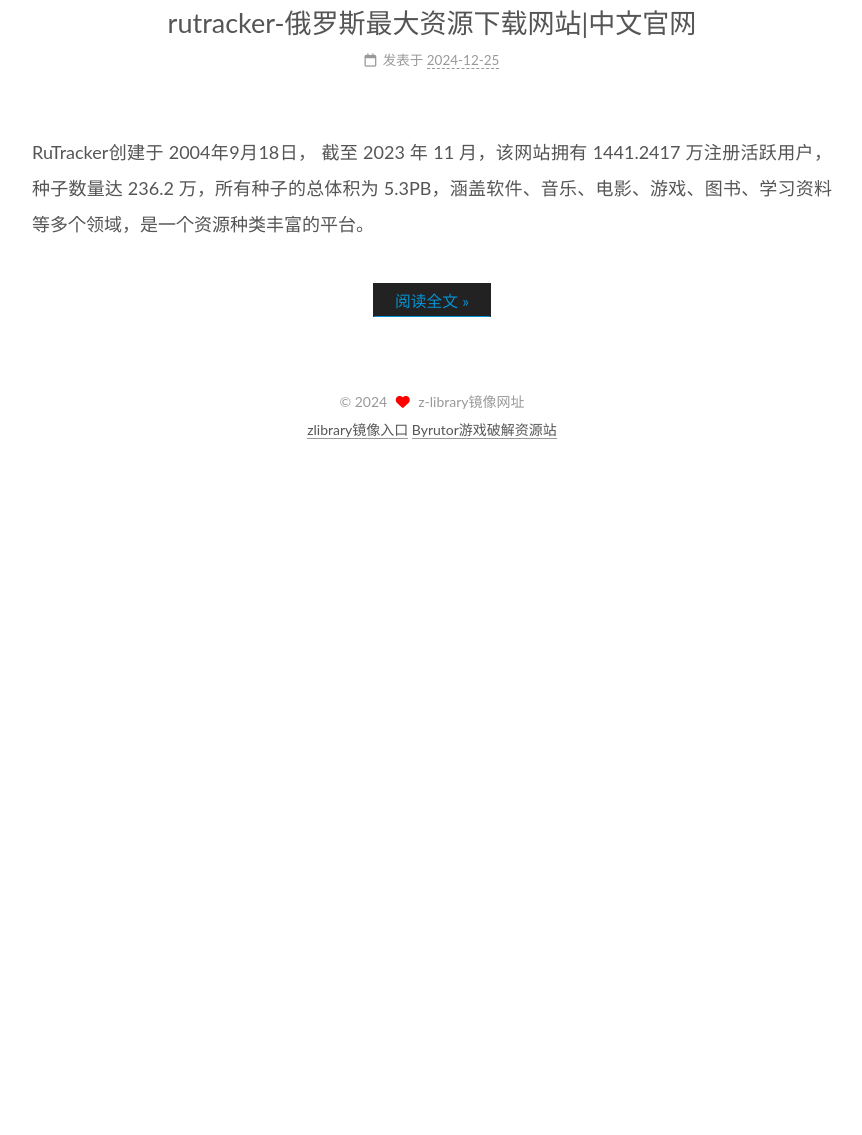
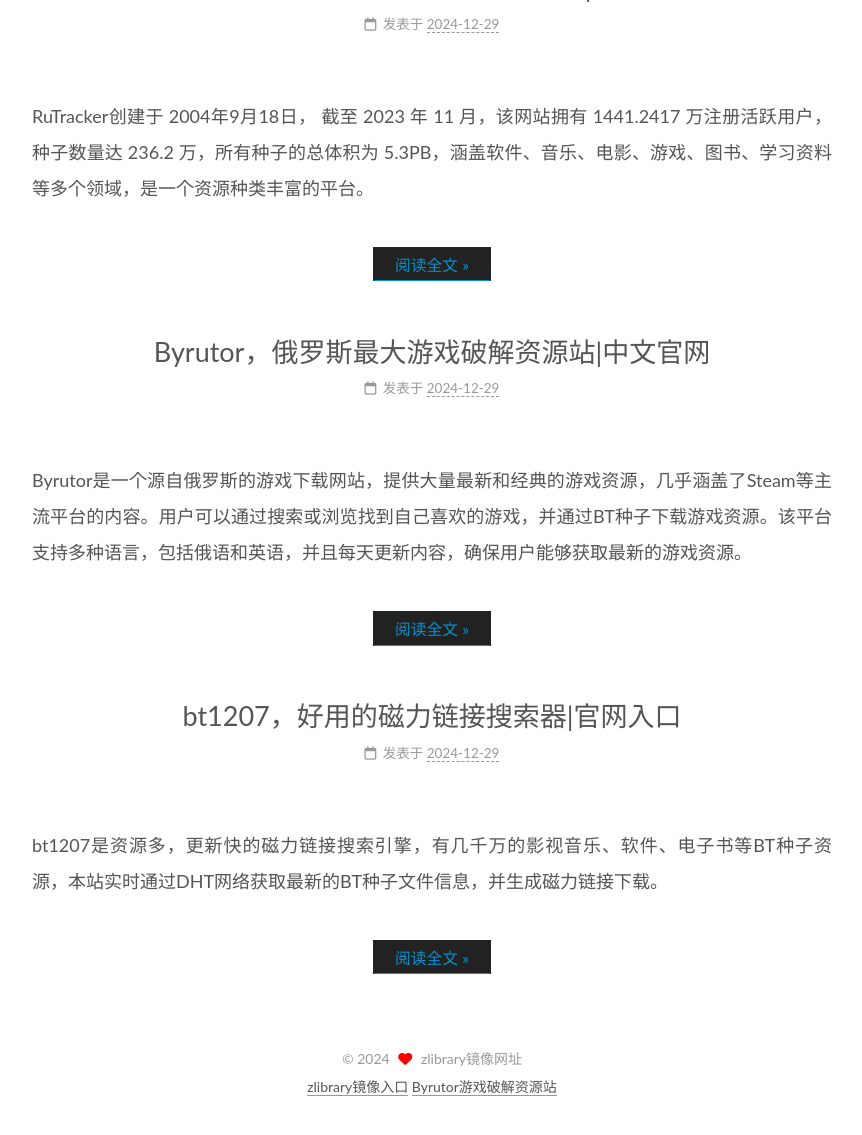
Before and after one commit to zlibrarytt/zlibrarytt.github.io, a plain HTML site: page index.html in a window 1280 px wide. Shown: the part 1099-2234 px from the top of the page, without its empty margins (208-1070 px from the left). Before the commit the page ends 1623 px from the top, so only its background shows below. Drawn offline with nearby package versions, Linux system fonts and the light colour scheme.

Commit message:
Update index.html

```diff
--- a/index.html
+++ b/index.html
@@ -73,19 +73,19 @@
         }
     }</script>
     <script src="/js/config.js"></script>
-    <meta name="keywords" content="zlibrary电子图书馆，磁力熊猫，RuTracker"/>
-    <meta name="description" content="最新官方入口，实时更新国内可用镜像网址，免费下载电子书">
-    <meta property="og:description" content="z-library镜像网址-官方入口，免费下载电子书">
+    <meta name="keywords" content="zlibrary电子图书馆，磁力熊，RuTracker，1207bt，byrutor游戏"/>
+    <meta name="description" content="zlibrary最新官方入口，实时更新国内可用镜像网址，免费下载电子书">
+    <meta property="og:description" content="zlibrary镜像网址-官方入口，免费下载电子书">
     <meta property="og:type" content="website">
-    <meta property="og:title" content="z-library镜像网址">
-    <meta property="og:site_name" content="z-library镜像网址">
+    <meta property="og:title" content="zlibrary镜像网址">
+    <meta property="og:site_name" content="zlibrary镜像网址">
     <meta property="og:locale" content="zh_CN">
-    <meta property="article:author" content="z-library镜像网址">
+    <meta property="article:author" content="zlibrary镜像网址">
     <script class="next-config" data-name="page" type="application/json">{"sidebar": "", "isHome": true, "isPost": false, "lang": "zh-CN", "comments": "", "permalink": "", "path": "index.html", "title": ""}</script>
     <script class="next-config" data-name="calendar" type="application/json">""</script>
-    <title>z-library镜像网址</title>
+    <title>zlibrary镜像网址</title>
     <noscript><link rel="stylesheet" href="/css/noscript.css"></noscript>
-    <link rel="alternate" href="/atom.xml" title="z-library镜像网址" type="application/atom+xml">
+    <link rel="alternate" href="/atom.xml" title="zlibrary镜像网址" type="application/atom+xml">
 </head>
 
 <body class="use-motion">
@@ -103,7 +103,7 @@
                     </div>
 
                     <div class="site-meta">
-                        <a href="/" class="brand" rel="start"><i class="logo-line"></i><h1 class="site-title">z-library镜像网址</h1><i class="logo-line"></i></a>
+                        <a href="/" class="brand" rel="start"><i class="logo-line"></i><h1 class="site-title">zlibrary镜像网址</h1><i class="logo-line"></i></a>
                         <p class="site-subtitle" itemprop="description"></p>
                     </div>
                 </div>
@@ -122,9 +122,9 @@
 
                     <div class="site-overview-wrap sidebar-panel">
                         <div class="site-author animated" itemprop="author" itemscope>
-                            <img class="site-author-image" itemprop="image" alt="z-library镜像网址" src="/images/logo.PNG">
-                            <p class="site-author-name" itemprop="name">z-library镜像网址</p>
-                            <div class="site-description" itemprop="description">z-library镜像网址</div>
+                            <img class="site-author-image" itemprop="image" alt="zlibrary镜像网址" src="/images/logo.PNG">
+                            <p class="site-author-name" itemprop="name">zlibrary镜像网址</p>
+                            <div class="site-description" itemprop="description">zlibrary镜像网址</div>
                         </div>
                         <div class="links-of-author animated">
                             <span class="links-of-author-item">
@@ -143,7 +143,7 @@
                     <div style="margin-bottom: 50px; clear: both">
                         <header class="post-header">
                             <h2 class="post-title" itemprop="name headline">
-                                <a href="/p/z-librarydizhi.html" class="post-title-link" itemprop="url">zlibrary电子图书馆最新官方入口网站/镜像地址（持续更新）</a>
+                                <a href="/p/z-library.html" class="post-title-link" itemprop="url">zlibrary电子图书馆入口，最新镜像网址 官网地址（持续更新）</a>
                             </h2>
 
                             <div class="post-meta-container">
@@ -153,7 +153,7 @@
                                       <i class="far fa-calendar"></i>
                                     </span>
                                     <span class="post-meta-item-text">发表于</span>
-                                    <time title="创建时间：2024-12-25" itemprop="dateCreated datePublished" datetime="2024-12-25">2024-12-25</time>
+                                    <time title="创建时间：2024-12-29" itemprop="dateCreated datePublished" datetime="2024-12-29">2024-12-29</time>
                                   </span>
                                 </div>
                             </div>
@@ -161,7 +161,7 @@
                         <div class="post-body" itemprop="articleBody">
                             <p>zlibrary起始于 Library Genesis 的镜像站点，之后规模不断扩大。其在发展过程中经历了多次域名变更和被封锁等情况。据 2023 年 2 月该网站发布的数据，其馆藏超过 1335 万本图书以及 8480 万篇文章，涵盖学术期刊文章、学术著作和各类普通兴趣书籍等，资源类型丰富，是全球最大的电子书库及科学文章存储库之一。</p>
                             <div class="post-button">
-                                <a class="btn" href="/p/z-librarydizhi.html" rel="contents">阅读全文 &raquo;</a>
+                                <a class="btn" href="/p/z-library.html" rel="contents">阅读全文 &raquo;</a>
                             </div>
                         </div>
                     </div>
@@ -171,7 +171,7 @@
                     <div style="margin-bottom: 50px; clear: both">
                         <header class="post-header">
                             <h2 class="post-title" itemprop="name headline">
-                                <a href="/p/cilixiongmao" class="post-title-link" itemprop="url">磁力熊猫-最懂您的磁力链接搜索引擎|备用</a>
+                                <a href="/p/cilixiong" class="post-title-link" itemprop="url">磁力熊，豆瓣高分电影1080P磁力链接下载|官网入口</a>
                             </h2>
 
                             <div class="post-meta-container">
@@ -181,15 +181,15 @@
                                       <i class="far fa-calendar"></i>
                                     </span>
                                     <span class="post-meta-item-text">发表于</span>
-                                    <time title="创建时间：2024-12-25" itemprop="dateCreated datePublished" datetime="2024-12-25">2024-12-25</time>
+                                    <time title="创建时间：2024-12-29" itemprop="dateCreated datePublished" datetime="2024-12-29">2024-12-29</time>
                                   </span>
                                 </div>
                             </div>
                         </header>
                         <div class="post-body" itemprop="articleBody">
-                            <p>磁力熊猫是一款专注于磁力链接搜索的引擎。磁力熊猫凭借其强大的磁力搜索功能、智能引擎检测与筛选排序、简洁明了的用户界面、丰富的资源储备以及安全稳定的下载体验，成为了一款备受用户喜爱的磁力链接搜索与下载工具。无论你是电影爱好者、音乐发烧友还是图片收藏家，磁力熊猫都能满足你的需求，帮助你轻松获取所需资源。</p>
+                            <p>磁力熊是一款综合性的磁力链接搜索与下载工具，支持多种文件格式的磁力链接下载，涵盖影视、音乐、游戏等多种资源类型。它通过强大的搜索引擎技术，整合全球范围内的磁力资源，为用户提供精准的搜索结果和高效的下载服务。</p>
                             <div class="post-button">
-                                <a class="btn" href="/p/cilixiongmao.html" rel="contents">阅读全文 &raquo;</a>
+                                <a class="btn" href="/p/cilixiong.html" rel="contents">阅读全文 &raquo;</a>
                             </div>
                         </div>
                     </div>
@@ -200,7 +200,7 @@
                     <div style="margin-bottom: 50px; clear: both">
                         <header class="post-header">
                             <h2 class="post-title" itemprop="name headline">
-                                <a href="/p/rutracker.html" class="post-title-link" itemprop="url">rutracker-俄罗斯最大资源下载网站|中文官网</a>
+                                <a href="/p/rutracker.html" class="post-title-link" itemprop="url">Rutracker-俄罗斯最大资源下载网站|中文官网</a>
                             </h2>
 
                             <div class="post-meta-container">
@@ -210,7 +210,7 @@
                                       <i class="far fa-calendar"></i>
                                     </span>
                                     <span class="post-meta-item-text">发表于</span>
-                                    <time title="创建时间：2024-12-25" itemprop="dateCreated datePublished" datetime="2024-12-25">2024-12-25</time>
+                                    <time title="创建时间：2024-12-29" itemprop="dateCreated datePublished" datetime="2024-12-29">2024-12-29</time>
                                   </span>
                                 </div>
                             </div>
@@ -226,18 +226,78 @@
                 </article>
 
 
+                <article itemscope  class="post-content" lang="">
+                    <div style="margin-bottom: 50px; clear: both">
+                        <header class="post-header">
+                            <h2 class="post-title" itemprop="name headline">
+                                <a href="/p/byrutor.html" class="post-title-link" itemprop="url">Byrutor，俄罗斯最大游戏破解资源站|中文官网</a>
+                            </h2>
+
+                            <div class="post-meta-container">
+                                <div class="post-meta">
+                                  <span class="post-meta-item">
+                                    <span class="post-meta-item-icon">
+                                      <i class="far fa-calendar"></i>
+                                    </span>
+                                    <span class="post-meta-item-text">发表于</span>
+                                    <time title="创建时间：2024-12-29" itemprop="dateCreated datePublished" datetime="2024-12-29">2024-12-29</time>
+                                  </span>
+                                </div>
+                            </div>
+                        </header>
+                        <div class="post-body" itemprop="articleBody">
+                            <p>Byrutor是一个源自俄罗斯的游戏下载网站，提供大量最新和经典的游戏资源，几乎涵盖了Steam等主流平台的内容。用户可以通过搜索或浏览找到自己喜欢的游戏，并通过BT种子下载游戏资源。该平台支持多种语言，包括俄语和英语，并且每天更新内容，确保用户能够获取最新的游戏资源。
+</p>
+                            <div class="post-button">
+                                <a class="btn" href="/p/byrutor.html" rel="contents">阅读全文 &raquo;</a>
+                            </div>
+                        </div>
+                    </div>
+                </article>
+
+
+                <article itemscope  class="post-content" lang="">
+                    <div style="margin-bottom: 50px; clear: both">
+                        <header class="post-header">
+                            <h2 class="post-title" itemprop="name headline">
+                                <a href="/p/1207bt.html" class="post-title-link" itemprop="url">bt1207，好用的磁力链接搜索器|官网入口</a>
+                            </h2>
+
+                            <div class="post-meta-container">
+                                <div class="post-meta">
+                                  <span class="post-meta-item">
+                                    <span class="post-meta-item-icon">
+                                      <i class="far fa-calendar"></i>
+                                    </span>
+                                    <span class="post-meta-item-text">发表于</span>
+                                    <time title="创建时间：2024-12-29" itemprop="dateCreated datePublished" datetime="2024-12-29">2024-12-29</time>
+                                  </span>
+                                </div>
+                            </div>
+                        </header>
+                        <div class="post-body" itemprop="articleBody">
+                            <p>bt1207是资源多，更新快的磁力链接搜索引擎，有几千万的影视音乐、软件、电子书等BT种子资源，本站实时通过DHT网络获取最新的BT种子文件信息，并生成磁力链接下载。
+</p>
+                            <div class="post-button">
+                                <a class="btn" href="/p/1207bt.html" rel="contents">阅读全文 &raquo;</a>
+                            </div>
+                        </div>
+                    </div>
+                </article>
+
+
     <footer class="footer">
         <div class="footer-inner">
             <div class="copyright">
                 &copy;
                 <span itemprop="copyrightYear">2024</span>
                 <span class="with-love"><i class="fa fa-heart"></i></span>
-                <span class="author" itemprop="copyrightHolder">z-library镜像网址</span>
+                <span class="author" itemprop="copyrightHolder">zlibrary镜像网址</span>
             </div>
 
            <div class="links">
-<a href="https://www.imi123.cn/z-library.html" target="_blank" rel="nofollow">zlibrary镜像入口</a>
-<a href="https://www.tdboxs.cn/sites/2316.html" target="_blank" rel="nofollow">Byrutor游戏破解资源站</a>
+<a href="https://www.cnblogs.com/zlibraryyyy/articles/18552615" target="_blank" rel="nofollow">zlibrary镜像入口</a>
+<a href="https://www.cnblogs.com/zlibraryyyy/p/18631744" target="_blank" rel="nofollow">Byrutor游戏破解资源站</a>
         </div>
 
 
```
